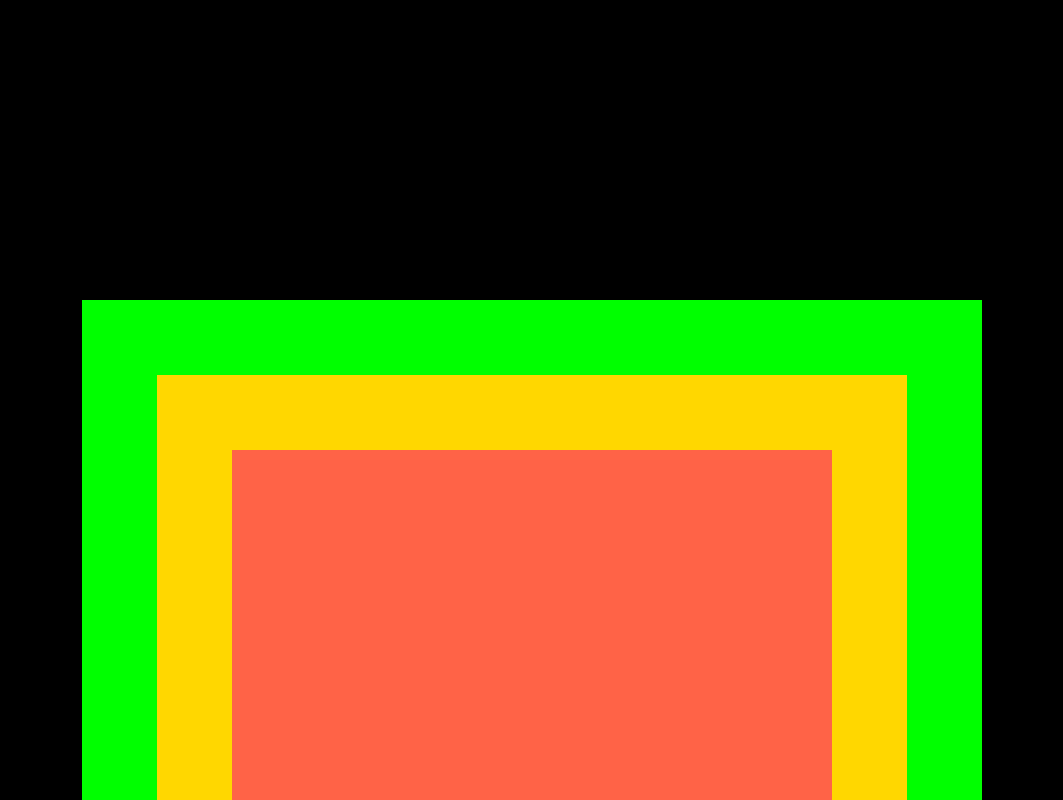
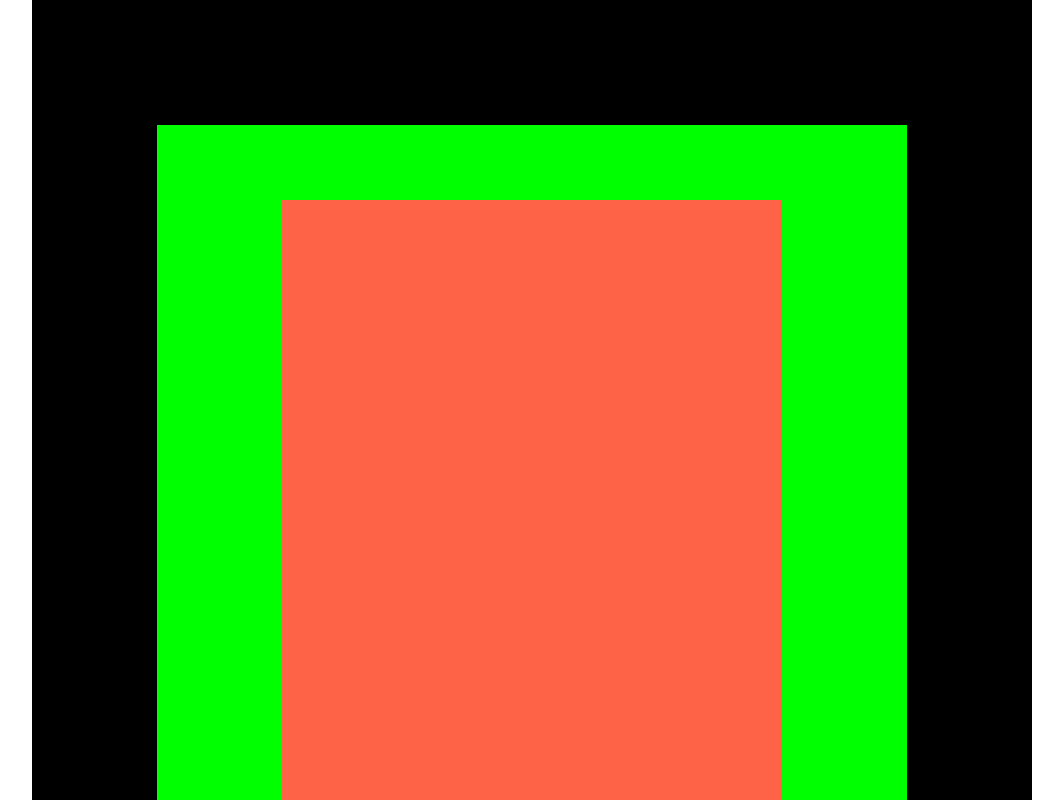
Before and after one commit to mwitus/hostinger, a plain HTML site: page index.html in a window 1280 px wide. Shown: the top 800 px of the page, without its empty margins (108-1171 px from the left). Drawn offline with Linux system fonts and the light colour scheme.

Commit message:
Update main.css

```diff
--- a/styles/main.css
+++ b/styles/main.css
@@ -8,14 +8,15 @@ body {
     display: flex;
     justify-content: center;
     align-items: center;
+    max-height: 1500px;
 }
 
 .wrapper {
     display: flex;
     justify-content: center;
     align-items: center;
-    height: 1500px;
-    width: 1500px;
+    height: 1000px;
+    width: 1000px;
     background-color: black;
 }
 
@@ -23,8 +24,8 @@ body {
     display: flex;
     justify-content: center;
     align-items: center;
-    height: 900px;
-    width: 900px;
+    height: 750px;
+    width: 750px;
     background-color: lime;
 }
 
@@ -32,8 +33,8 @@ body {
     display: flex;
     justify-content: center;
     align-items: center;
-    height: 750px;
-    width: 750px;
+    height: 500px;
+    width: 500px;
     background-color: gold;
 }
 
```
